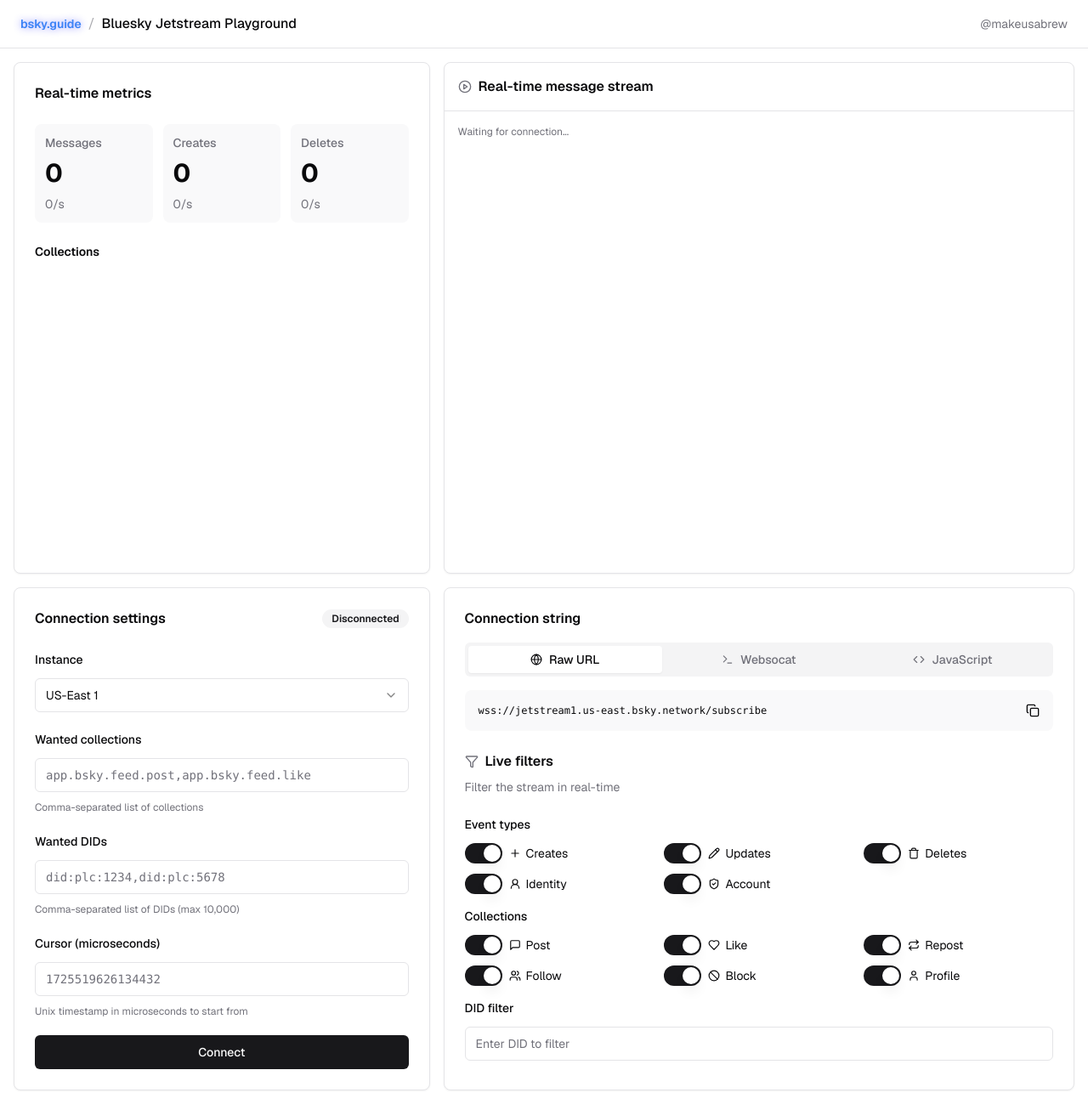
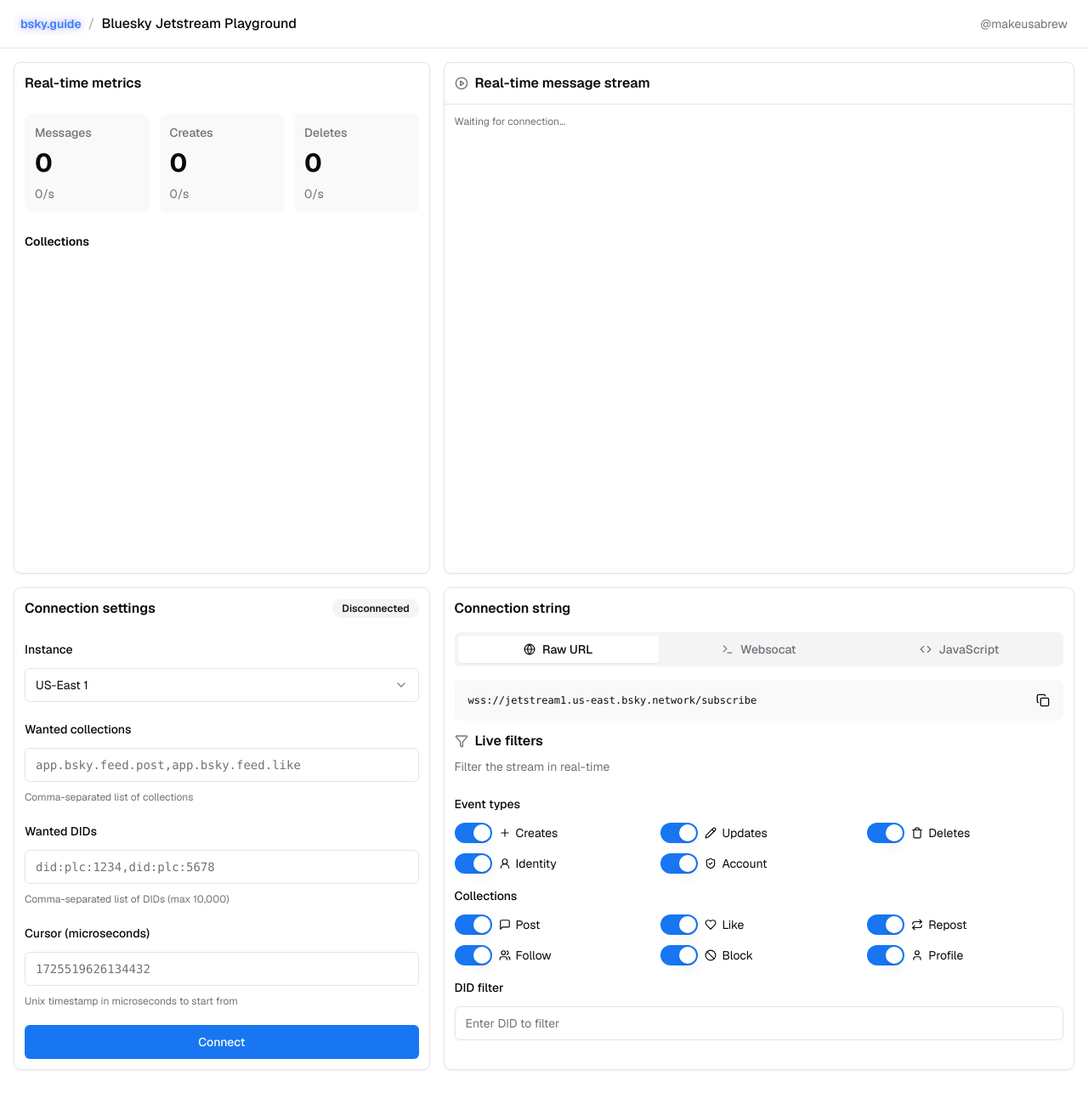
Before and after one commit to makeusabrew/playground.bsky.guide, a Next.js app: page / in a window 1280 px wide. Shown: the whole page at 85% size. After the commit the page ends 1275 px from the top, so only its background shows below. Built offline with nearby package versions, Linux system fonts and the light colour scheme.

Commit message:
blue theme

```diff
--- a/app/globals.css
+++ b/app/globals.css
@@ -10,7 +10,7 @@
     --card-foreground: 240 10% 3.9%;
     --popover: 0 0% 100%;
     --popover-foreground: 240 10% 3.9%;
-    --primary: 240 5.9% 10%;
+    --primary: 214 89% 52%;
     --primary-foreground: 0 0% 98%;
     --secondary: 240 4.8% 95.9%;
     --secondary-foreground: 240 5.9% 10%;
@@ -22,7 +22,7 @@
     --destructive-foreground: 0 0% 98%;
     --border: 240 5.9% 90%;
     --input: 240 5.9% 90%;
-    --ring: 240 5.9% 10%;
+    --ring: 214 89% 52%;
     --chart-1: 12 76% 61%;
     --chart-2: 173 58% 39%;
     --chart-3: 197 37% 24%;
@@ -37,8 +37,8 @@
     --card-foreground: 0 0% 98%;
     --popover: 0 0% 3.9%;
     --popover-foreground: 0 0% 98%;
-    --primary: 0 0% 98%;
-    --primary-foreground: 0 0% 9%;
+    --primary: 214 89% 52%;
+    --primary-foreground: 0 0% 98%;
     --secondary: 0 0% 14.9%;
     --secondary-foreground: 0 0% 98%;
     --muted: 0 0% 14.9%;
@@ -49,7 +49,7 @@
     --destructive-foreground: 0 0% 98%;
     --border: 0 0% 14.9%;
     --input: 0 0% 14.9%;
-    --ring: 0 0% 83.1%;
+    --ring: 214 89% 52%;
     --chart-1: 220 70% 50%;
     --chart-2: 160 60% 45%;
     --chart-3: 30 80% 55%;
--- a/components/connection-config.tsx
+++ b/components/connection-config.tsx
@@ -15,7 +15,7 @@
 
 export default function ConnectionConfig({ isConnected, options, setOptions, setIsConnected }: ConnectionConfigProps) {
   return (
-    <div className="p-6">
+    <div className="p-3">
       <div className="space-y-6">
         <div className="flex items-center justify-between">
           <h2 className="font-semibold">Connection settings</h2>
--- a/components/connection-string.tsx
+++ b/components/connection-string.tsx
@@ -7,7 +7,7 @@
   const connectionStrings = buildConnectionString(options)
 
   return (
-    <div className="p-6">
+    <div className="p-3">
       <div className="space-y-4">
         <h2 className="font-semibold">Connection string</h2>
 
--- a/components/live-filters.tsx
+++ b/components/live-filters.tsx
@@ -62,7 +62,7 @@
   }
 
   return (
-    <div className="px-6">
+    <div className="px-3">
       <div className="space-y-6">
         <div className="space-y-2">
           <h2 className="font-semibold flex items-center gap-2">
--- a/components/metrics-display.tsx
+++ b/components/metrics-display.tsx
@@ -22,7 +22,7 @@
 
 export default function MetricsDisplay({ metrics }: { metrics: JetstreamMetrics }) {
   return (
-    <div className="p-6">
+    <div className="p-3">
       <div className="space-y-6">
         <div className="flex items-center justify-between">
           <h2 className="font-semibold">Real-time metrics</h2>
--- a/components/stream-viewer.tsx
+++ b/components/stream-viewer.tsx
@@ -133,14 +133,14 @@
 
   return (
     <div className="h-[600px] flex flex-col">
-      <div className="p-4 border-b flex-none flex items-center gap-2">
+      <div className="p-3 border-b flex-none flex items-center gap-2">
         <PlayCircle size={16} className="text-muted-foreground" />
         <h2 className="font-semibold">Real-time message stream</h2>
       </div>
 
       <div
         ref={scrollRef}
-        className="flex-1 overflow-y-auto p-4"
+        className="flex-1 overflow-y-auto p-3"
         onScroll={handleScroll}
         onWheel={handleWheel}
         onTouchStart={handleTouchStart}
```
